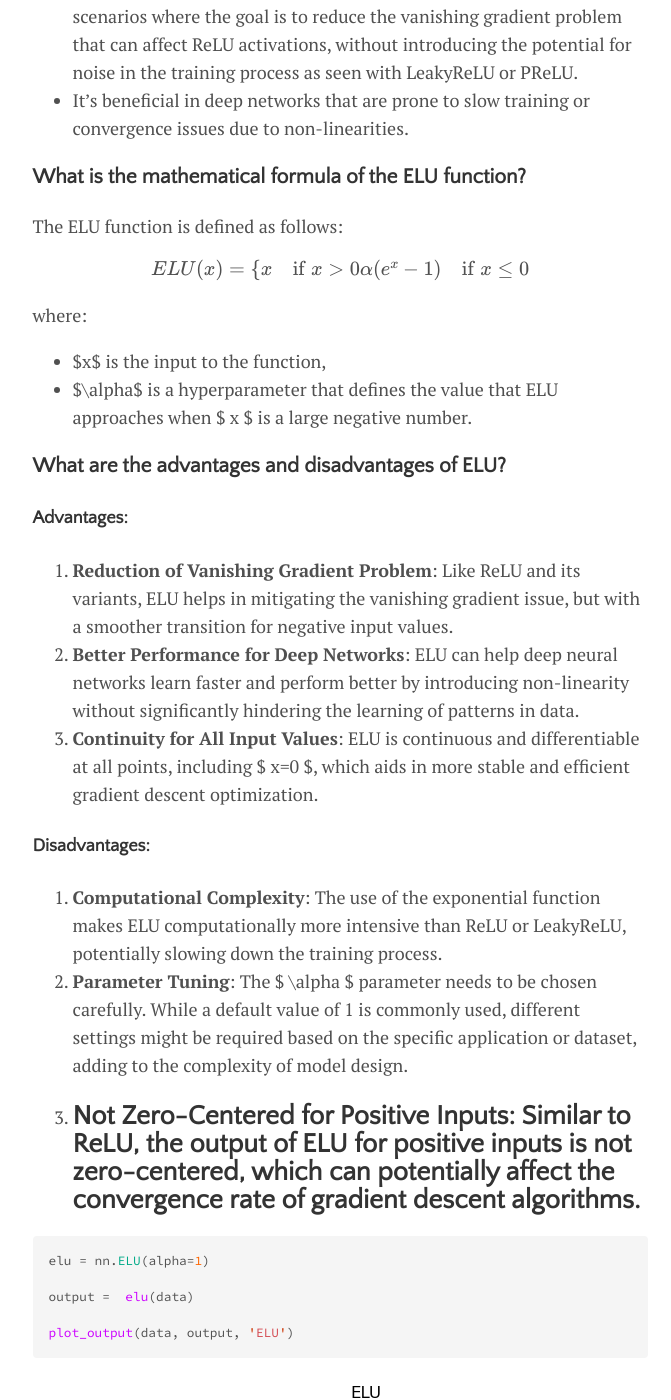
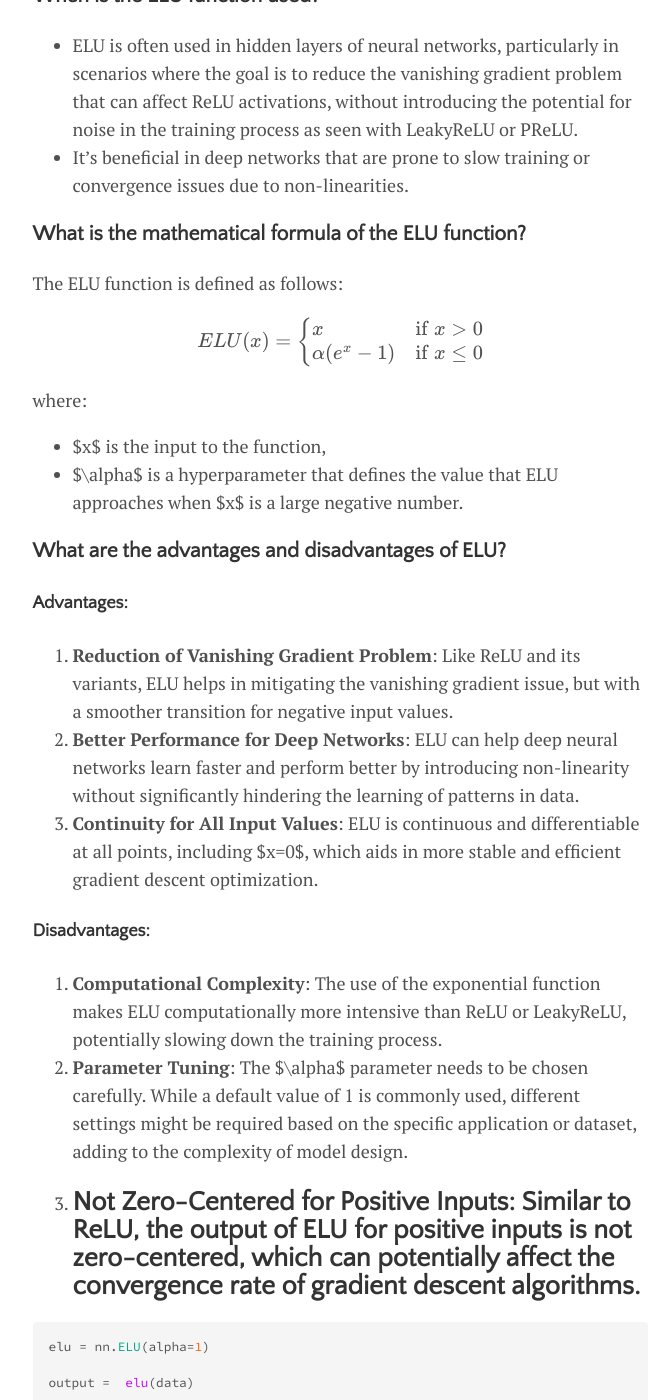
Before and after one commit to MeAmarP/meamarp.github.io, a Jekyll site: the page built from _posts/2024-02-27-non-linear-activation.md, in a window 1280 px wide and 1400 px high, scrolled down 14776 px. Shown: the whole window, without its empty margins (300-971 px from the left). Built offline with Jekyll 4.4.1, drawn with Linux system fonts in a browser that asks for light colours; formulas are drawn with MathJax 3; some of the changed text lies outside the part shown.

Commit message:
updated maths latex for easier integration with post

````diff
--- a/_posts/2024-02-27-non-linear-activation.md
+++ b/_posts/2024-02-27-non-linear-activation.md
@@ -115,7 +115,7 @@
 
 The mathematical formula of the Sigmoid function is:
 
-$\sigma(x) = \frac{1}{1 + e^{-x}}$
+$$\sigma(x) = \frac{1}{1 + e^{-x}}$$
 
 where:
 - $\sigma(x)$ is the output of the sigmoid function,
@@ -172,7 +172,7 @@
 
 The mathematical formula of the Tanh function is:
 
-$\tanh(x) = \frac{e^{x} - e^{-x}}{e^{x} + e^{-x}}$
+$$\tanh(x) = \frac{e^{x} - e^{-x}}{e^{x} + e^{-x}}$$
 
 where:
 - $\tanh(x)$ is the output of the Tanh function,
@@ -226,7 +226,7 @@
 
 The mathematical formula of the ReLU function is:
 
-${ReLU}(x) = \max(0, x)$
+$${ReLU}(x) = \max(0, x)$$
 
 where:
 - $x$ is the input to the function.
@@ -280,16 +280,14 @@
 
 The mathematical formula of the LeakyReLU function is:
 
-\begin{align}
-\text{LeakyReLU}(x) = \begin{cases}
+$$LeakyReLU(x) = \begin{cases}
 x & \text{if } x > 0 \\
 \alpha x & \text{if } x \leq 0
-\end{cases}
-\end{align}
+\end{cases}$$
 
 where:
 - $x$ is the input to the function,
-- $\alpha$ is a small constant (e.g., 0.01) that determines the slope of the function for $ x\leq 0$.
+- $\alpha$ is a small constant (e.g., 0.01) that determines the slope of the function for $x\leq 0$.
 
 ### Advantages and Disadvantages of the LeakyReLU Function
 
@@ -341,9 +339,9 @@
 
 Given a vector $Z$ of raw class scores from the final layer of a neural network, the softmax function $\sigma(Z)_j$ for a class $j$ is calculated as:
 
-\begin{align}
+$$
 \sigma(Z)_j = \frac{e^{Z_j}}{\sum_{k=1}^{K}e^{Z_k}}
-\end{align}
+$$
 
 where:
 - $e$ is the base of the natural logarithm,
@@ -390,9 +388,9 @@
 ### Formula
 
 The mathematical formula for SoftPlus is:
-\begin{align}
+$$
 SoftPlus(x) = \ln(1 + \exp(x))
-\end{align}
+$$
 
 This function takes any real number $x$ as input and returns the natural logarithm of 1 plus the exponential of $x$.
 
@@ -449,28 +447,28 @@
 
 The ELU function is defined as follows:
 
-\begin{align}
+$$
 ELU(x) =
 \begin{cases}
 x & \text{if } x > 0 \\
 \alpha(e^x - 1) & \text{if } x \leq 0
 \end{cases}
-\end{align}
+$$
 
 where:
 - $x$ is the input to the function,
-- $\alpha$ is a hyperparameter that defines the value that ELU approaches when $ x $ is a large negative number.
+- $\alpha$ is a hyperparameter that defines the value that ELU approaches when $x$ is a large negative number.
 
 ### What are the advantages and disadvantages of ELU?
 
 #### Advantages:
 1. **Reduction of Vanishing Gradient Problem**: Like ReLU and its variants, ELU helps in mitigating the vanishing gradient issue, but with a smoother transition for negative input values.
 2. **Better Performance for Deep Networks**: ELU can help deep neural networks learn faster and perform better by introducing non-linearity without significantly hindering the learning of patterns in data.
-3. **Continuity for All Input Values**: ELU is continuous and differentiable at all points, including $ x=0 $, which aids in more stable and efficient gradient descent optimization.
+3. **Continuity for All Input Values**: ELU is continuous and differentiable at all points, including $x=0$, which aids in more stable and efficient gradient descent optimization.
 
 #### Disadvantages:
 1. **Computational Complexity**: The use of the exponential function makes ELU computationally more intensive than ReLU or LeakyReLU, potentially slowing down the training process.
-2. **Parameter Tuning**: The $ \alpha $ parameter needs to be chosen carefully. While a default value of 1 is commonly used, different settings might be required based on the specific application or dataset, adding to the complexity of model design.
+2. **Parameter Tuning**: The $\alpha$ parameter needs to be chosen carefully. While a default value of 1 is commonly used, different settings might be required based on the specific application or dataset, adding to the complexity of model design.
 3. **Not Zero-Centered for Positive Inputs**: Similar to ReLU, the output of ELU for positive inputs is not zero-centered, which can potentially affect the convergence rate of gradient descent algorithms.
 ---
 
@@ -506,9 +504,9 @@
 
 The Mish function is defined by the formula:
 
-\begin{align}
+$$
 \text{Mish}(x) = x \tanh(\ln(1 + e^x))
-\end{align}
+$$
 
 where:
 - $x$ is the input to the function,
@@ -560,9 +558,9 @@
 
 The GELU function can be approximated by the following formula:
 
-\begin{align}
+$$
 \text{GELU}(x) = x \Phi(x)
-\end{align}
+$$
 
 where:
 - $x$ is the input to the function,
@@ -617,9 +615,9 @@
 
 The mathematical formula for the Swish function is:
 
-\begin{align}
+$$
 \text{Swish}(x) = x \cdot \sigma(x)
-\end{align}
+$$
 
 where:
 - $x$ is the input to the function,
@@ -670,10 +662,3 @@
 
 
 <img src="{{site.url}}/assets/img/activation-plots/swish.png" style="display: block; margin: auto;" />
-
-
-
-
-```python
-
-```
````
Also changed, not shown: other parts of _posts/2024-02-27-non-linear-activation.md (+0 -6 lines).
